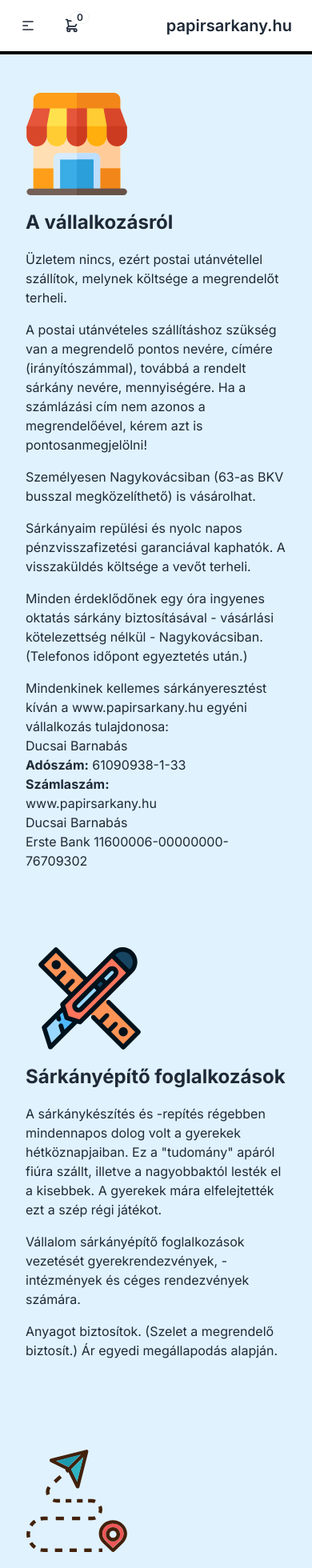
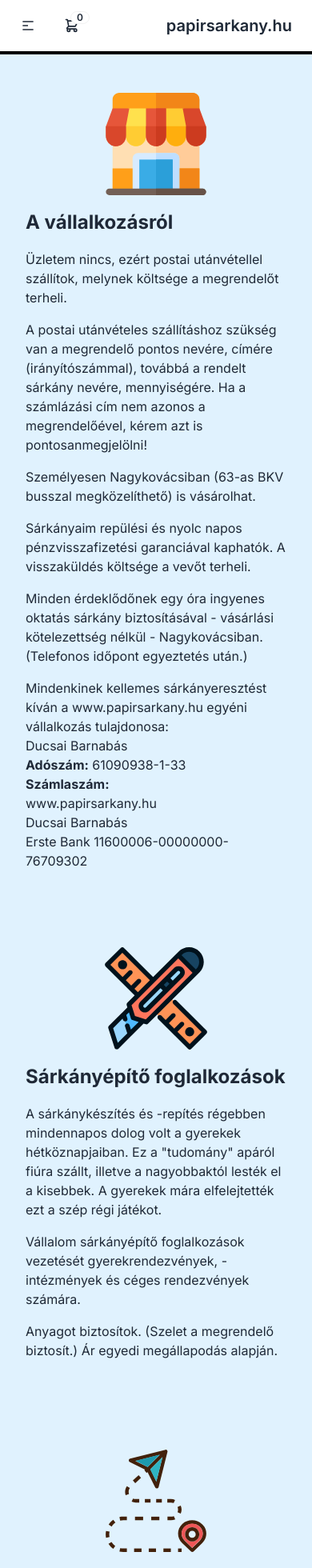
Before and after one commit to c-h-o-n/papirsarkany, a Next.js app: page / in a window 390 px wide. Shown: the top 1960 px of the page at 80% size. Built offline with nearby package versions, Linux system fonts and the light colour scheme.

Commit message:
fix: home page icon alignment

```diff
--- a/src/components/AboutBusinessSection.tsx
+++ b/src/components/AboutBusinessSection.tsx
@@ -3,7 +3,7 @@ import AboutBusinessIcon from '@/assets/about-business.svg';
 export default function AboutBusinessSection() {
   return (
     <section id="vallalkozas" className="py-12">
-      <div className="pb-4 pr-4 sm:float-left">
+      <div className="flex justify-center pb-4 sm:float-left sm:pr-4">
         <AboutBusinessIcon className="h-32 w-32" />
       </div>
 
--- a/src/components/ContactSection.tsx
+++ b/src/components/ContactSection.tsx
@@ -3,7 +3,7 @@ import ContactIcon from '@/assets/contact.svg';
 export default function ContactSection() {
   return (
     <section id="elerhetoseg" className=" py-12">
-      <div className="pb-4 pr-4 sm:float-left">
+      <div className="flex justify-center pb-4 sm:float-left sm:pr-4">
         <ContactIcon className="h-32 w-32" />
       </div>
 
--- a/src/components/CraftingSection.tsx
+++ b/src/components/CraftingSection.tsx
@@ -3,7 +3,7 @@ import CraftingIcon from '@/assets/crafting.svg';
 export default function CraftingSection() {
   return (
     <section id="sarkany-keszites" className=" py-12">
-      <div className="pb-4 pl-4 sm:float-right">
+      <div className="flex justify-center pb-4 sm:float-left sm:pr-4">
         <CraftingIcon className="h-32 w-32" />
       </div>
       <div>
```
